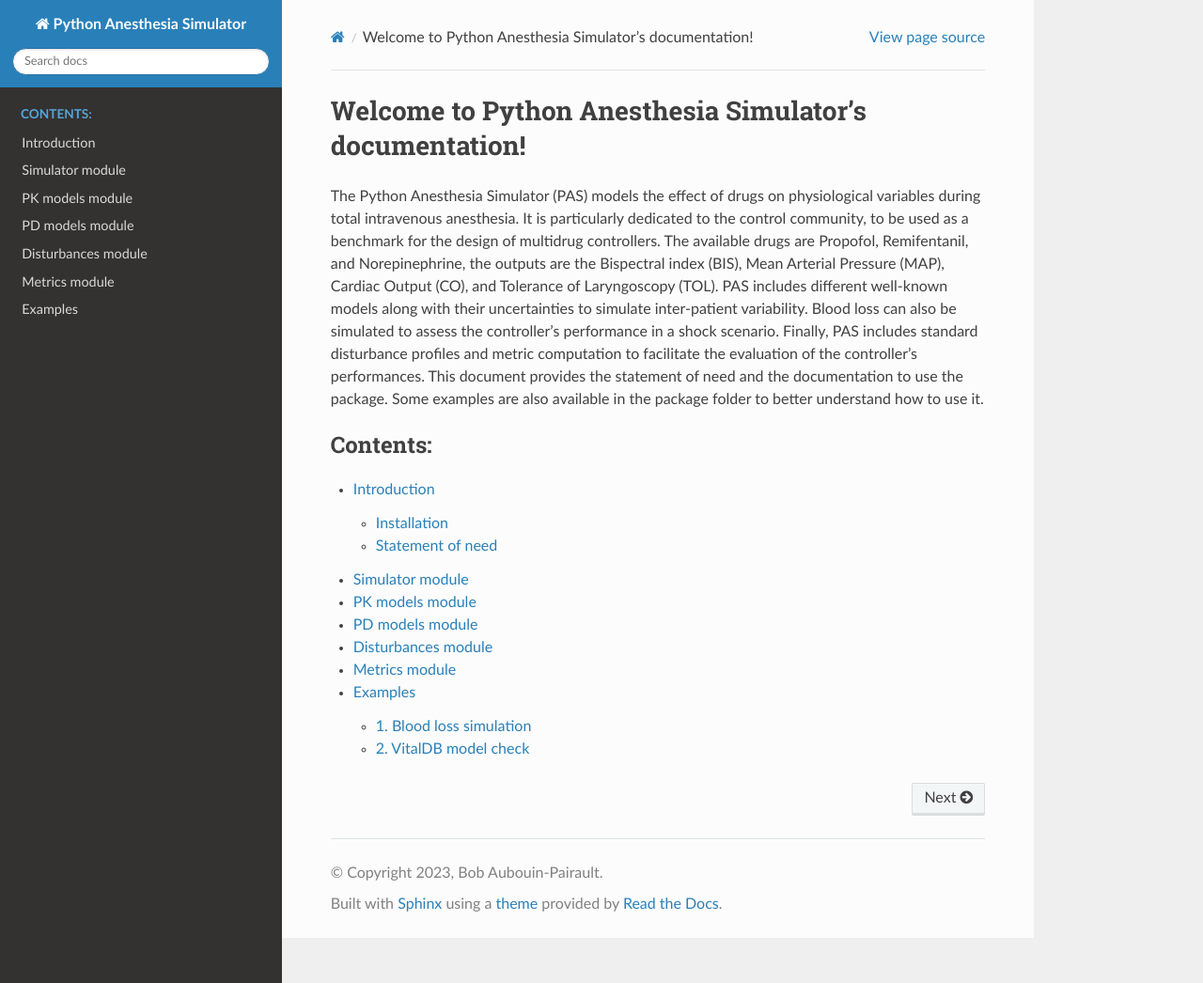
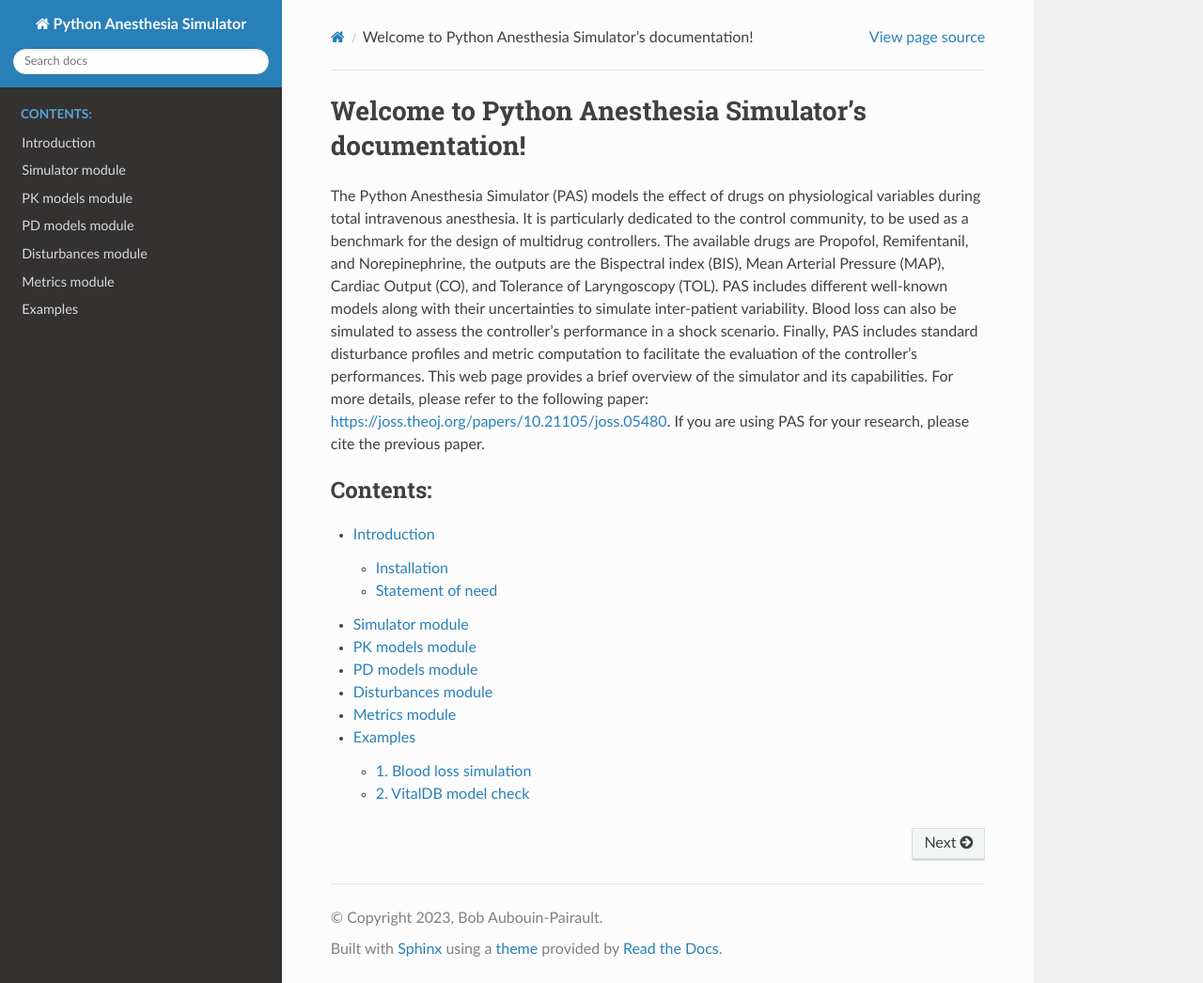
Before and after one commit to BobAubouin/Python_Anesthesia_Simulator, a Sphinx documentation site: the page built from docs/source/index.rst, in a window 1280 px wide and 1046 px high. Shown: the whole window at 94% size. Built offline with Sphinx 7.4.7 and the Read the Docs theme 2.0.0, drawn with Linux system fonts in a browser that asks for light colours; pages that are not in the unit, such as notebooks, are missing from menus.

Commit message:
add paper link into documentation

```diff
--- a/docs/source/index.rst
+++ b/docs/source/index.rst
@@ -13,9 +13,10 @@ the outputs are the Bispectral index (BIS), Mean Arterial Pressure (MAP), Cardia
 of Laryngoscopy (TOL). PAS includes different well-known models along with their uncertainties to simulate
 inter-patient variability. Blood loss can also be simulated to assess the controller's performance in a
 shock scenario. Finally, PAS includes standard disturbance profiles and metric computation to facilitate
-the evaluation of the controller's performances. This document provides the statement of need and the
-documentation to use the package. Some examples are also available in the package folder to better
-understand how to use it.
+the evaluation of the controller's performances. This web page provides a brief overview of the simulator
+and its capabilities. For more details, please refer to the following paper: https://joss.theoj.org/papers/10.21105/joss.05480.
+If you are using PAS for your research, please cite the previous paper.
+
 
 
 .. toctree::
```
